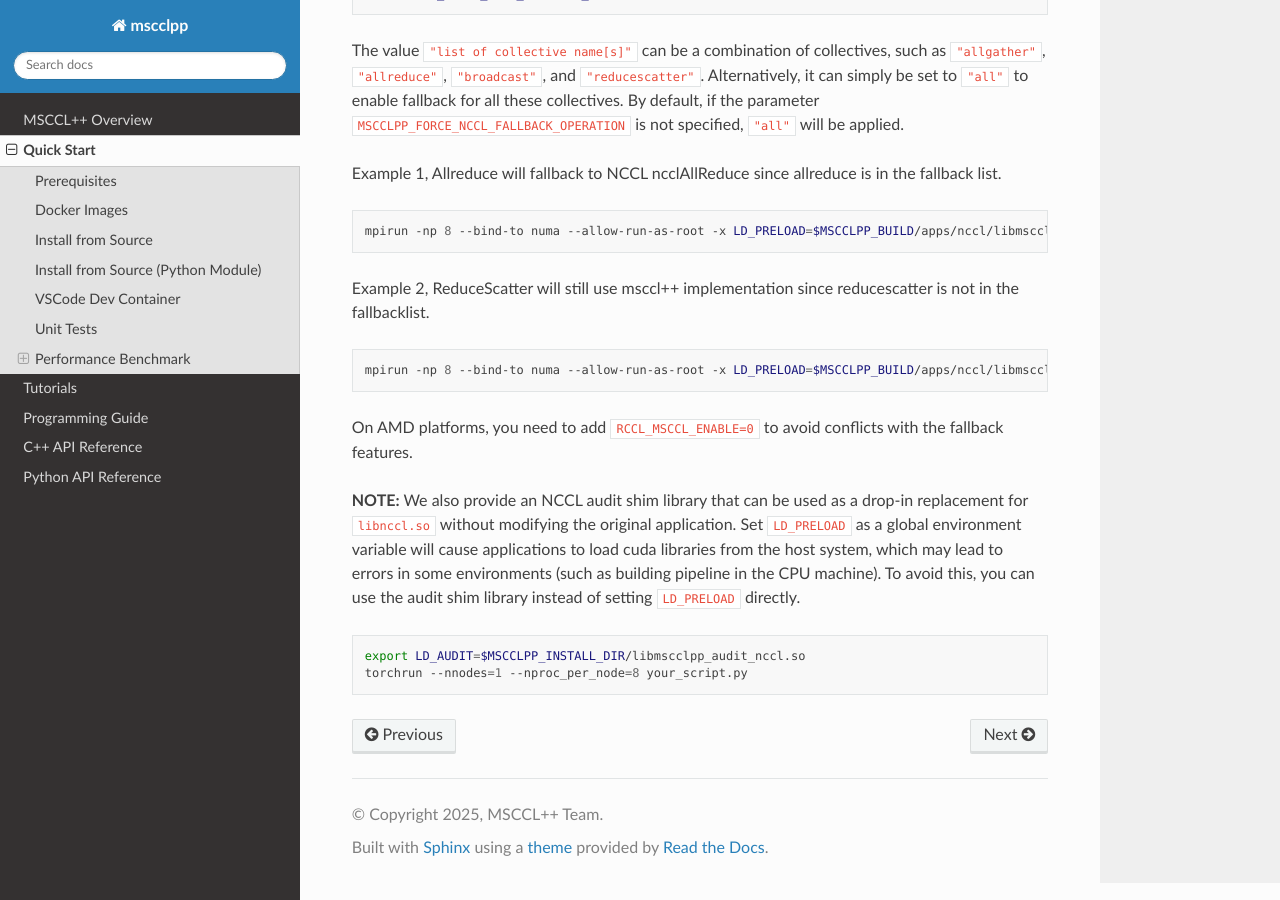
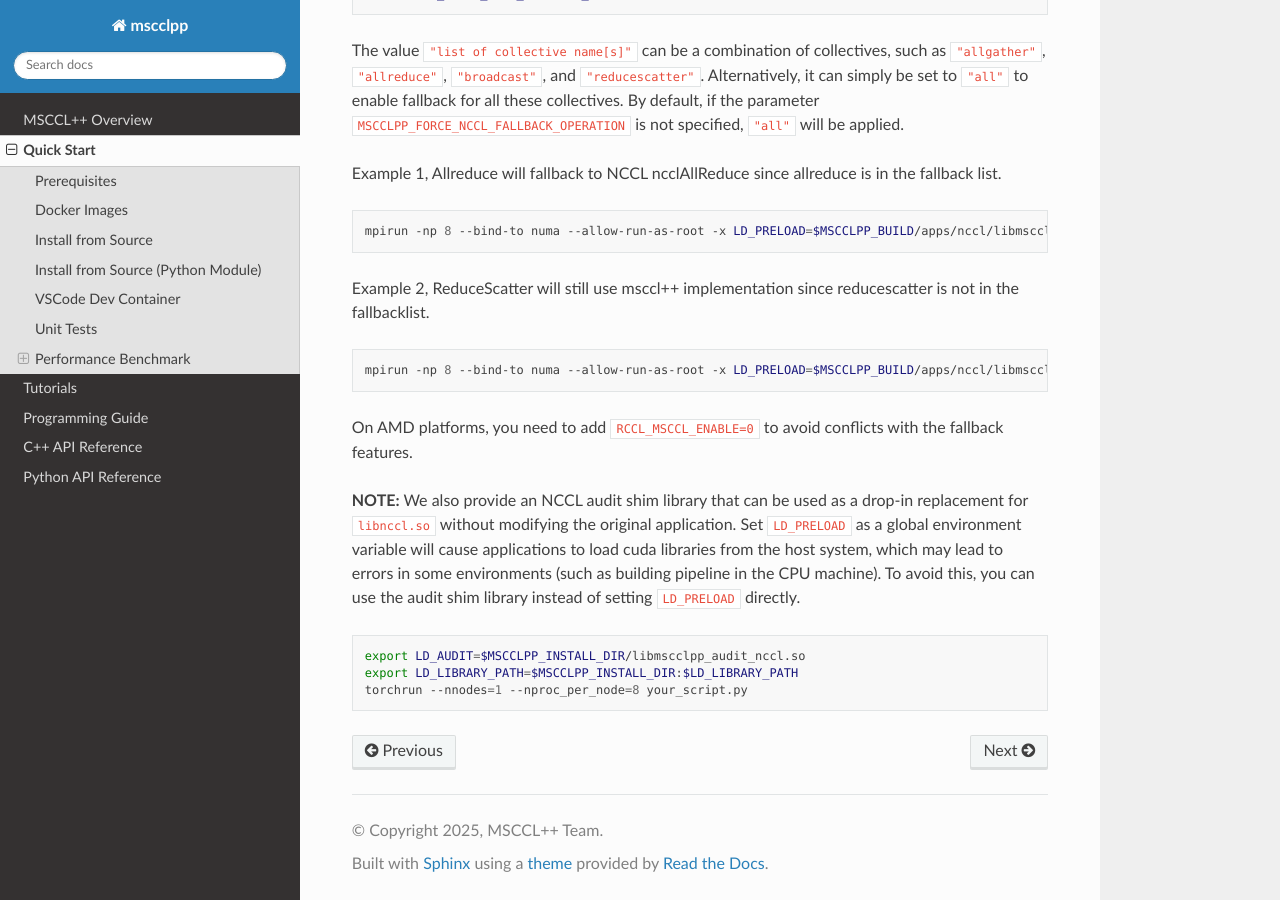
Before and after one commit to microsoft/mscclpp, a Sphinx documentation site: the page built from docs/quickstart.md, in a window 1280 px wide and 900 px high, scrolled down 5029 px. Built offline with Sphinx 7.4.7 and the Read the Docs theme 3.1.0, drawn with Linux system fonts in a browser that asks for light colours.

Commit message:
address comments

````diff
--- a/docs/quickstart.md
+++ b/docs/quickstart.md
@@ -202,5 +202,6 @@
 **NOTE:** We also provide an NCCL audit shim library that can be used as a drop-in replacement for `libnccl.so` without modifying the original application. Set `LD_PRELOAD` as a global environment variable will cause applications to load cuda libraries from the host system, which may lead to errors in some environments (such as building pipeline in the CPU machine). To avoid this, you can use the audit shim library instead of setting `LD_PRELOAD` directly.
 ```bash
 export LD_AUDIT=$MSCCLPP_INSTALL_DIR/libmscclpp_audit_nccl.so
+export LD_LIBRARY_PATH=$MSCCLPP_INSTALL_DIR:$LD_LIBRARY_PATH
 torchrun --nnodes=1 --nproc_per_node=8 your_script.py
 ```
````
Also changed, not shown: 1 other file.
